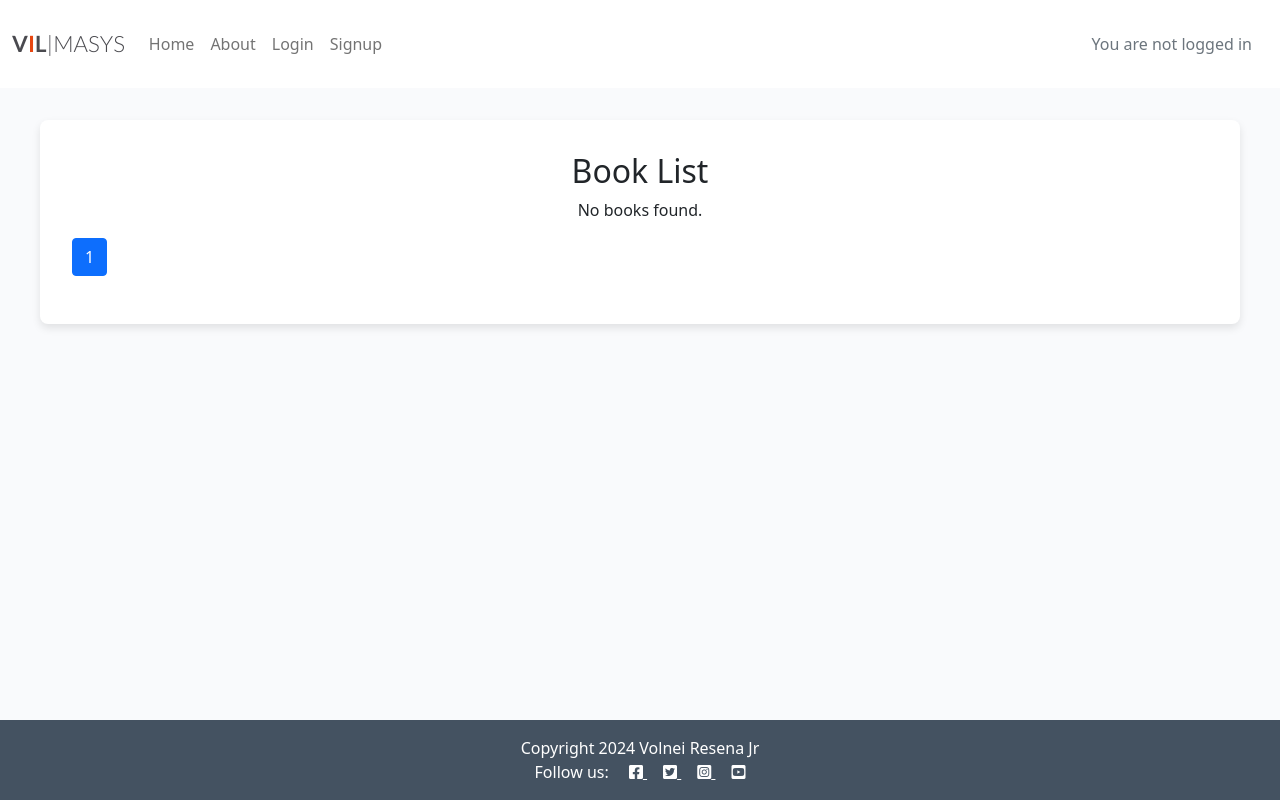
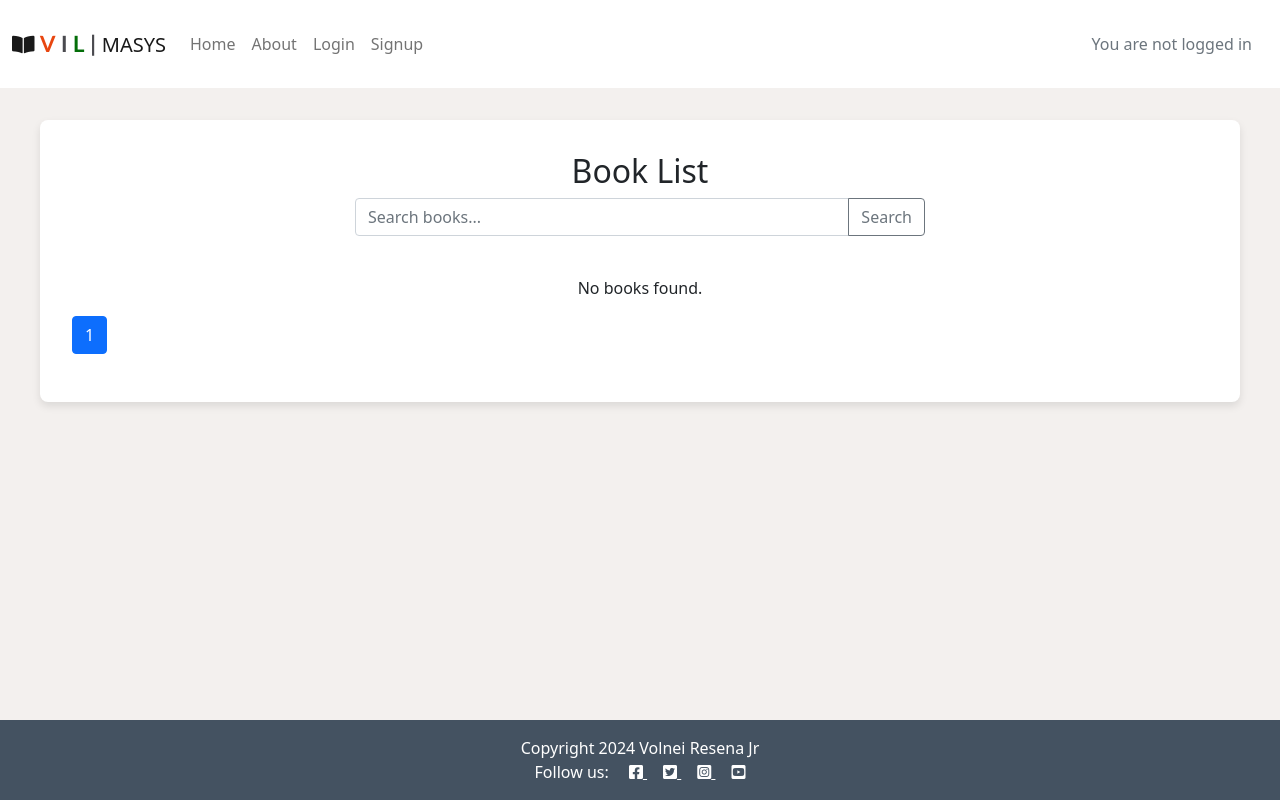
Before and after one commit to Volneirj/project_iv_ci, a Django app: page /books/ in a window 1280 px wide. Run offline with Django 4.2, Linux system fonts and the light colour scheme; data that the repository does not hold is empty.

Commit message:
Edit logo, add some padding to forms

```diff
--- a/books/templates/books/book_list.html
+++ b/books/templates/books/book_list.html
@@ -8,6 +8,14 @@
   {% if user.is_authenticated and user.is_superuser %}
   <a href="{% url 'book_create' %}" class="btn btn-primary">Add Book</a>
   {% endif %}
+
+  <!-- Search Form -->
+  <form method="get" class="mb-4">
+    <div class="form-container input-group">
+      <input type="text" name="q" class="form-control" placeholder="Search books..." value="{{ search_query }}">
+      <button type="submit" class="btn btn-outline-secondary">Search</button>
+    </div>
+  </form>
 
   <div class="row">
     {% for book in page_obj %}
@@ -37,12 +45,12 @@
     <ul class="pagination">
       {% if page_obj.has_previous %}
       <li class="page-item">
-        <a class="page-link" href="?page=1" aria-label="First">
+        <a class="page-link" href="?page=1&q={{ search_query }}" aria-label="First">
           <span aria-hidden="true">&laquo;&laquo;</span>
         </a>
       </li>
       <li class="page-item">
-        <a class="page-link" href="?page={{ page_obj.previous_page_number }}" aria-label="Previous">
+        <a class="page-link" href="?page={{ page_obj.previous_page_number }}&q={{ search_query }}" aria-label="Previous">
           <span aria-hidden="true">&laquo;</span>
         </a>
       </li>
@@ -52,18 +60,18 @@
       {% if page_obj.number == num %}
       <li class="page-item active" aria-current="page"><span class="page-link">{{ num }}</span></li>
       {% else %}
-      <li class="page-item"><a class="page-link" href="?page={{ num }}">{{ num }}</a></li>
+      <li class="page-item"><a class="page-link" href="?page={{ num }}&q={{ search_query }}">{{ num }}</a></li>
       {% endif %}
       {% endfor %}
 
       {% if page_obj.has_next %}
       <li class="page-item">
-        <a class="page-link" href="?page={{ page_obj.next_page_number }}" aria-label="Next">
+        <a class="page-link" href="?page={{ page_obj.next_page_number }}&q={{ search_query }}" aria-label="Next">
           <span aria-hidden="true">&raquo;</span>
         </a>
       </li>
       <li class="page-item">
-        <a class="page-link" href="?page={{ page_obj.paginator.num_pages }}" aria-label="Last">
+        <a class="page-link" href="?page={{ page_obj.paginator.num_pages }}&q={{ search_query }}" aria-label="Last">
           <span aria-hidden="true">&raquo;&raquo;</span>
         </a>
       </li>
--- a/books/views.py
+++ b/books/views.py
@@ -5,11 +5,23 @@ from .models import Book
 from .forms import BookForm
 
 def book_list(request):
-    books = Book.objects.all().order_by('title')
+    # Get the search query from the GET parameters
+    query = request.GET.get('q', '')
+
+    # Filter books based on the search query
+    books = Book.objects.filter(title__icontains=query).order_by('title')
+
+    # Set up pagination
     paginator = Paginator(books, 6)
     page_number = request.GET.get('page')
     page_obj = paginator.get_page(page_number)
-    return render(request, 'books/book_list.html', {'page_obj': page_obj})
+
+    context = {
+        'page_obj': page_obj,
+        'search_query': query,
+    }
+
+    return render(request, 'books/book_list.html', context)
 
 def book_detail(request, book_id):
     book = get_object_or_404(Book, pk=book_id)
--- a/issues/templates/issues/issue_book.html
+++ b/issues/templates/issues/issue_book.html
@@ -1,6 +1,7 @@
 {% extends 'base.html' %}
 
 {% block content %}
+<div class= "padding-container">
   <div class="signup-container">
     <h2>Issue a Book</h2>
 
@@ -14,4 +15,5 @@
       <button type="submit">Issue This Book</button>
     </form>
   </div>
+</div>
 {% endblock %}
--- a/static/css/style.css
+++ b/static/css/style.css
@@ -13,6 +13,10 @@ body {
     color: #E84610;
 }
 
+.green-o {
+    color: #046e09;
+}
+
 .thin {
     font-weight: 300;
 }
@@ -26,7 +30,7 @@ body {
 }
 
 .main-bg {
-    background-color: #F9FAFC;
+    background-color: #f3f0ee;
 }
 
 .card {
@@ -195,6 +199,10 @@ body {
     text-align: center;
     transition: background-color 0.3s ease;
 }
+/* Issue a book */
+.padding-container{
+    padding-top: 2rem;
+}
 
 /* Sign up container */
 
--- a/templates/base.html
+++ b/templates/base.html
@@ -36,8 +36,14 @@
     <!-- Navigation -->
     <nav class="navbar navbar-expand-lg navbar-light bg-white">
         <div class="container-fluid">
-            <a class="navbar-brand" href="{% url 'home' %}"><span class="brand">V<span class="red-o">I</span>L<span
-                        class="thin">|MASYS</span></span></a>
+            <a class="navbar-brand" href="{% url 'home' %}">
+                <i class="fas fa-book-open"></i>
+                <span class="red-o brand">V</span>
+                <span class="brand">I</span>
+                <span class="green-o brand">L</span>
+                <span class="brand">|</span>
+                <span class="thin">MASYS</span>
+            </a>
             <button class="navbar-toggler" type="button" data-bs-toggle="collapse" data-bs-target="#navbarText"
                 aria-controls="navbarText" aria-expanded="false" aria-label="Toggle navigation">
                 <span class="navbar-toggler-icon"></span>
--- a/templates/registration/login.html
+++ b/templates/registration/login.html
@@ -1,6 +1,7 @@
 {% extends 'base.html' %}
 
 {% block content %}
+<div class="padding-container">
     <div class="signup-container">
         <h2>Login</h2>
         <form method="post">
@@ -10,4 +11,5 @@
         </form>
         <a href="{% url 'signup' %}">Don't have an account? Sign up</a>
     </div>
+</div>
 {% endblock %}
--- a/users/templates/users/signup.html
+++ b/users/templates/users/signup.html
@@ -1,7 +1,8 @@
 {% extends 'base.html' %}
 
 {% block content %}
-<div class="signup-container" class="signup-container">
+<div class="padding-container">
+    <div class="signup-container">
         <h2>Signup</h2>
         <form method="post">
             {% csrf_token %}
@@ -9,4 +10,6 @@
             <button type="submit">Signup</button>
         </form>
     </div>
+</div>
+
 {% endblock %}
```
Also changed, not shown: home/templates/home/home.html (+6 -6 lines). Lines whose indentation alone changed are shown as unchanged.
